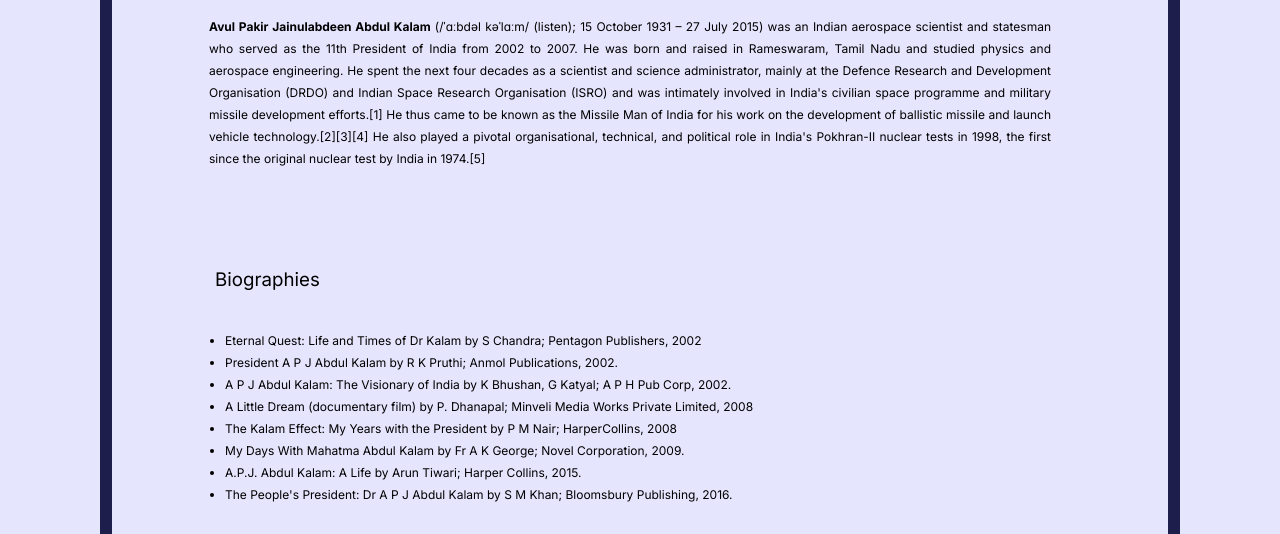
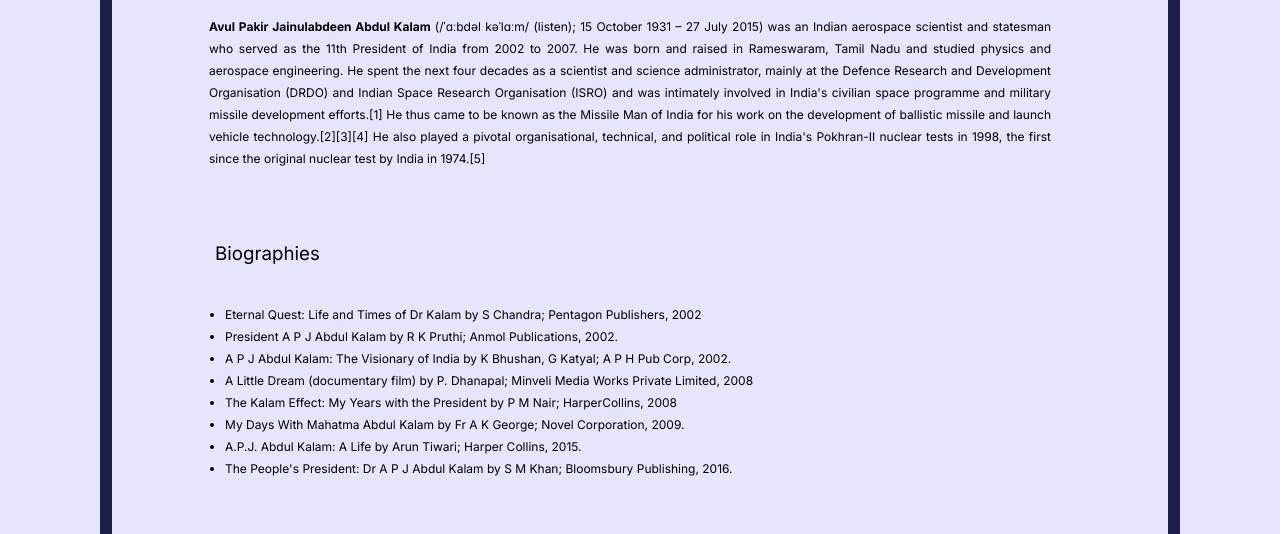
Before and after one commit to 0tym/my-first-project, a plain HTML site: page index.html in a window 1280 px wide. Shown: the part 765-1299 px from the top of the page. Drawn offline with Linux system fonts and the light colour scheme.

Commit message:
css update

```diff
--- a/Style-css/style.css
+++ b/Style-css/style.css
@@ -86,7 +86,7 @@
 section article{
     color: #000;
     width: 842px;
-    height: 176px;
+    height: 150px;
     padding-left: 85px;
     padding-right: 105px;
     padding-bottom: 39px;
```
